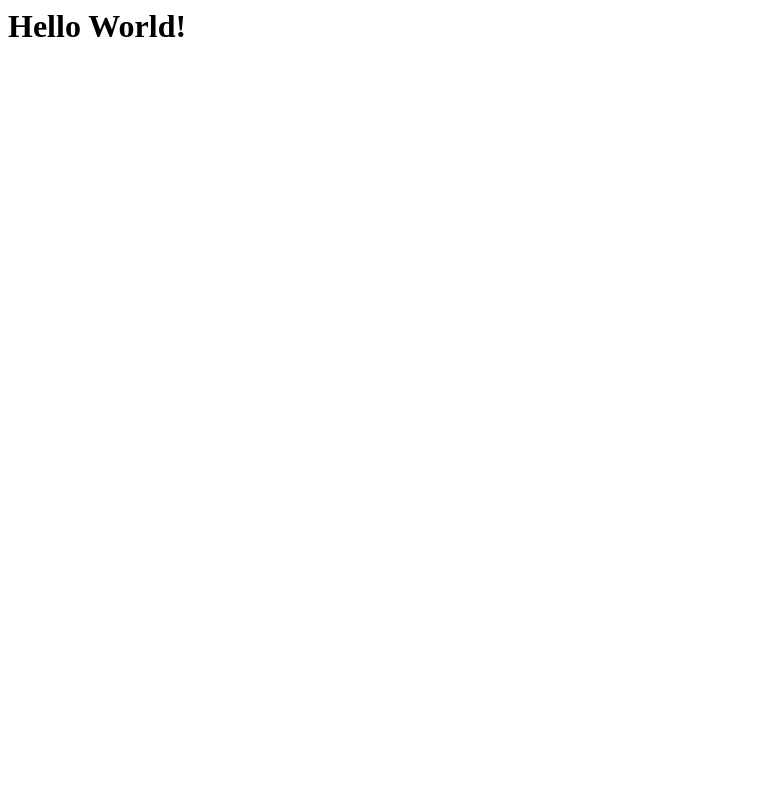
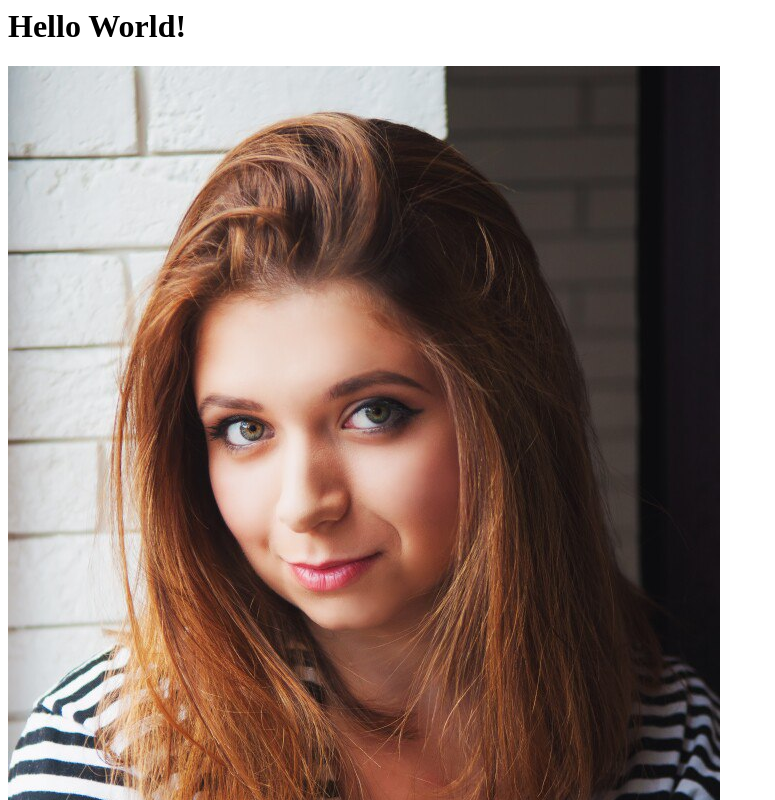
Before and after one commit to selmanovskaya/selmanovskaya.github.io, a plain HTML site: page index.html in a window 1280 px wide. Shown: the top 800 px of the page, without its empty margins (0-775 px from the left). Drawn offline with Linux system fonts and the light colour scheme.

Commit message:
add image

```diff
--- a/index.html
+++ b/index.html
@@ -4,5 +4,6 @@
 </head>
 <body>
 <h1>Hello World!</h1>
+<img src="./image/LV98dVFa70k.jpg">
 </body>
 </html>
```
Also changed, not shown: image/LV98dVFa70k.jpg (added).
